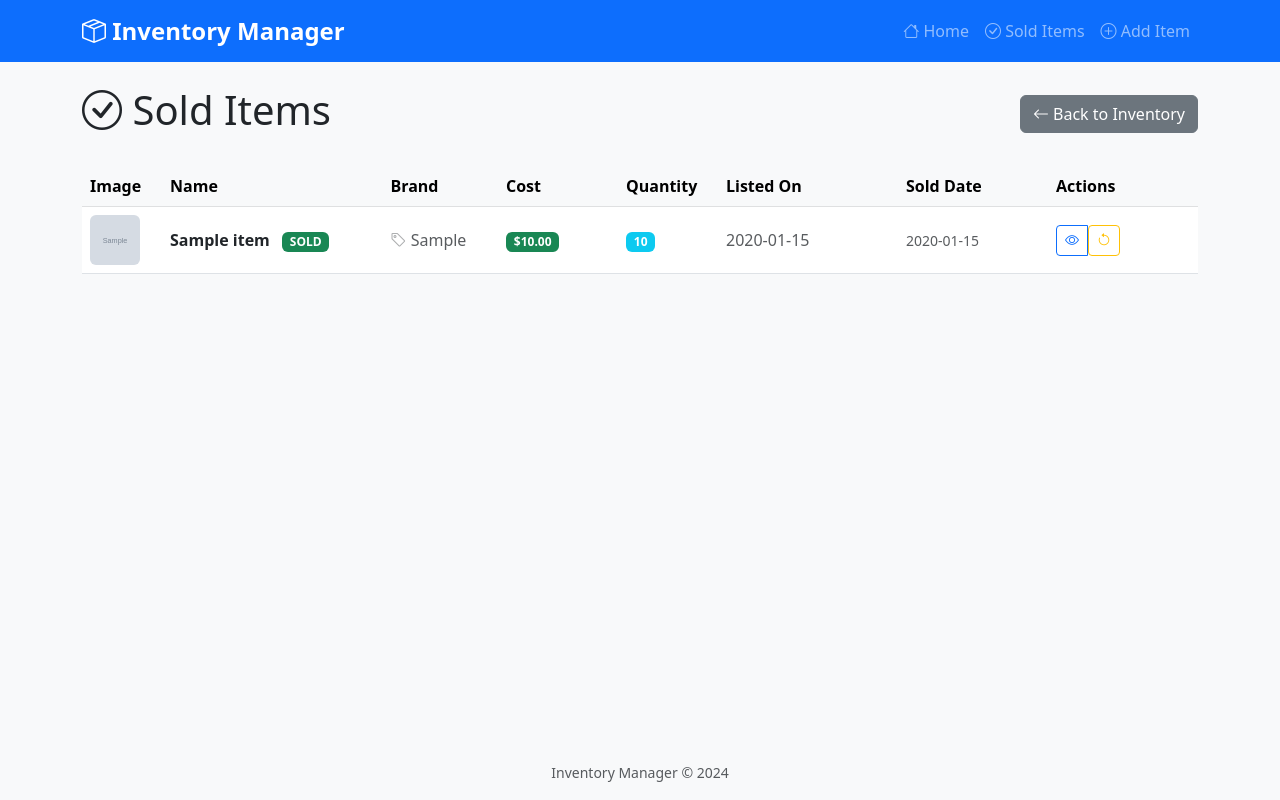
After one commit to alreadyded1/InventoryCT, a Flask app: page /sold in a window 1280 px wide. The commit adds this page. Run offline with Flask 3, Linux system fonts and the light colour scheme; tables that the repository leaves empty hold one stand-in row (values such as "Sample post"); grey boxes marked "Sample" are stand-in pictures.

Commit message:
Add "Mark as Sold" functionality with Sold Items page
Database changes:
- Add 'sold' boolean and 'sold_date' timestamp columns to items
- Include migrations for existing databases

Backend routes:
- Update index route to exclude sold items
- Add /sold route to display sold items page
- Add /mark-sold/<id> route to mark items as sold
- Add /unmark-sold/<id> route to return items to inventory

Frontend features:
- Create sold_items.html page with table view of sold items
- Add "Sold Items" link to navigation menu
- Add "Mark as Sold" button in item view with confirmation modal
- Add "Return to Inventory" button for sold items
- Display sold status badge on item name
- Show sold date in item details and sold items table
- Items can be marked as sold and moved to separate page
- Sold items can be returned to active inventory if needed

This allows tracking item sales history while keeping
the main inventory page focused on active items.

🤖 Generated with [Claude Code](https://claude.com/claude-code)

Co-Authored-By: Claude <noreply@anthropic.com>

```diff
--- a/app.py
+++ b/app.py
@@ -44,6 +44,8 @@ def init_db():
             quantity INTEGER,
             description TEXT,
             listed_on TEXT,
+            sold BOOLEAN DEFAULT 0,
+            sold_date TIMESTAMP,
             created_at TIMESTAMP DEFAULT CURRENT_TIMESTAMP,
             updated_at TIMESTAMP DEFAULT CURRENT_TIMESTAMP
         )
@@ -60,11 +62,15 @@ def init_db():
         )
     ''')
 
-    # Migration: Add listed_on column if it doesn't exist
+    # Migrations: Add columns if they don't exist
     cursor.execute("PRAGMA table_info(items)")
     columns = [column[1] for column in cursor.fetchall()]
     if 'listed_on' not in columns:
         cursor.execute('ALTER TABLE items ADD COLUMN listed_on TEXT')
+    if 'sold' not in columns:
+        cursor.execute('ALTER TABLE items ADD COLUMN sold BOOLEAN DEFAULT 0')
+    if 'sold_date' not in columns:
+        cursor.execute('ALTER TABLE items ADD COLUMN sold_date TIMESTAMP')
 
     conn.commit()
     conn.close()
@@ -78,15 +84,16 @@ def allowed_file(filename):
 
 @app.route('/')
 def index():
-    """Display all inventory items"""
+    """Display all inventory items (excluding sold items)"""
     conn = get_db()
     cursor = conn.cursor()
 
-    # Get all items with their primary image
+    # Get all items with their primary image (excluding sold items)
     cursor.execute('''
         SELECT i.*, img.filename as primary_image
         FROM items i
         LEFT JOIN images img ON i.id = img.item_id AND img.is_primary = 1
+        WHERE i.sold = 0 OR i.sold IS NULL
         ORDER BY i.updated_at DESC
     ''')
 
@@ -94,6 +101,27 @@ def index():
     conn.close()
 
     return render_template('index.html', items=items)
+
+
+@app.route('/sold')
+def sold_items():
+    """Display all sold items"""
+    conn = get_db()
+    cursor = conn.cursor()
+
+    # Get all sold items with their primary image
+    cursor.execute('''
+        SELECT i.*, img.filename as primary_image
+        FROM items i
+        LEFT JOIN images img ON i.id = img.item_id AND img.is_primary = 1
+        WHERE i.sold = 1
+        ORDER BY i.sold_date DESC
+    ''')
+
+    items = cursor.fetchall()
+    conn.close()
+
+    return render_template('sold_items.html', items=items)
 
 
 @app.route('/item/<int:item_id>')
@@ -290,6 +318,62 @@ def delete_item(item_id):
     return redirect(url_for('index'))
 
 
+@app.route('/mark-sold/<int:item_id>', methods=['POST'])
+def mark_as_sold(item_id):
+    """Mark an item as sold"""
+    conn = get_db()
+    cursor = conn.cursor()
+
+    # Check if item exists
+    cursor.execute('SELECT name FROM items WHERE id = ?', (item_id,))
+    item = cursor.fetchone()
+
+    if not item:
+        flash('Item not found', 'error')
+        return redirect(url_for('index'))
+
+    # Mark as sold with current timestamp
+    cursor.execute('''
+        UPDATE items
+        SET sold = 1, sold_date = CURRENT_TIMESTAMP, updated_at = CURRENT_TIMESTAMP
+        WHERE id = ?
+    ''', (item_id,))
+
+    conn.commit()
+    conn.close()
+
+    flash(f'{item["name"]} marked as sold!', 'success')
+    return redirect(url_for('index'))
+
+
+@app.route('/unmark-sold/<int:item_id>', methods=['POST'])
+def unmark_sold(item_id):
+    """Unmark an item as sold (return to inventory)"""
+    conn = get_db()
+    cursor = conn.cursor()
+
+    # Check if item exists
+    cursor.execute('SELECT name FROM items WHERE id = ?', (item_id,))
+    item = cursor.fetchone()
+
+    if not item:
+        flash('Item not found', 'error')
+        return redirect(url_for('sold_items'))
+
+    # Unmark as sold
+    cursor.execute('''
+        UPDATE items
+        SET sold = 0, sold_date = NULL, updated_at = CURRENT_TIMESTAMP
+        WHERE id = ?
+    ''', (item_id,))
+
+    conn.commit()
+    conn.close()
+
+    flash(f'{item["name"]} returned to inventory!', 'success')
+    return redirect(url_for('sold_items'))
+
+
 @app.route('/uploads/<filename>')
 def uploaded_file(filename):
     """Serve uploaded files"""
--- a/templates/base.html
+++ b/templates/base.html
@@ -22,6 +22,11 @@
                     <li class="nav-item">
                         <a class="nav-link" href="{{ url_for('index') }}">
                             <i class="bi bi-house"></i> Home
+                        </a>
+                    </li>
+                    <li class="nav-item">
+                        <a class="nav-link" href="{{ url_for('sold_items') }}">
+                            <i class="bi bi-check-circle"></i> Sold Items
                         </a>
                     </li>
                     <li class="nav-item">
--- /dev/null
+++ b/templates/sold_items.html
@@ -0,0 +1,110 @@
+{% extends "base.html" %}
+
+{% block title %}Sold Items - Inventory Manager{% endblock %}
+
+{% block content %}
+<div class="d-flex justify-content-between align-items-center mb-4">
+    <h1><i class="bi bi-check-circle"></i> Sold Items</h1>
+    <a href="{{ url_for('index') }}" class="btn btn-secondary">
+        <i class="bi bi-arrow-left"></i> Back to Inventory
+    </a>
+</div>
+
+{% if items %}
+    <div class="table-responsive">
+        <table class="table table-hover align-middle">
+            <thead class="table-light">
+                <tr>
+                    <th style="width: 80px;">Image</th>
+                    <th>Name</th>
+                    <th>Brand</th>
+                    <th style="width: 120px;">Cost</th>
+                    <th style="width: 100px;">Quantity</th>
+                    <th style="width: 180px;">Listed On</th>
+                    <th style="width: 150px;">Sold Date</th>
+                    <th style="width: 150px;">Actions</th>
+                </tr>
+            </thead>
+            <tbody>
+                {% for item in items %}
+                <tr>
+                    <td>
+                        {% if item.primary_image %}
+                        <img src="{{ url_for('uploaded_file', filename=item.primary_image) }}"
+                             alt="{{ item.name }}"
+                             class="rounded"
+                             style="width: 50px; height: 50px; object-fit: cover;">
+                        {% else %}
+                        <div class="bg-secondary rounded d-flex align-items-center justify-content-center"
+                             style="width: 50px; height: 50px;">
+                            <i class="bi bi-image text-white"></i>
+                        </div>
+                        {% endif %}
+                    </td>
+                    <td>
+                        <strong>{{ item.name }}</strong>
+                        <span class="badge bg-success ms-2">SOLD</span>
+                    </td>
+                    <td>
+                        {% if item.brand %}
+                            <span class="text-muted">
+                                <i class="bi bi-tag"></i> {{ item.brand }}
+                            </span>
+                        {% else %}
+                            <span class="text-muted">-</span>
+                        {% endif %}
+                    </td>
+                    <td>
+                        {% if item.cost %}
+                            <span class="badge bg-success">${{ "%.2f"|format(item.cost) }}</span>
+                        {% else %}
+                            <span class="text-muted">N/A</span>
+                        {% endif %}
+                    </td>
+                    <td>
+                        <span class="badge bg-info">{{ item.quantity or 0 }}</span>
+                    </td>
+                    <td>
+                        {% if item.listed_on %}
+                            <span class="text-muted">{{ item.listed_on }}</span>
+                        {% else %}
+                            <span class="text-muted">-</span>
+                        {% endif %}
+                    </td>
+                    <td>
+                        {% if item.sold_date %}
+                            <small class="text-muted">{{ item.sold_date[:10] }}</small>
+                        {% else %}
+                            <span class="text-muted">-</span>
+                        {% endif %}
+                    </td>
+                    <td>
+                        <div class="btn-group" role="group">
+                            <a href="{{ url_for('view_item', item_id=item.id) }}"
+                               class="btn btn-sm btn-outline-primary"
+                               title="View">
+                                <i class="bi bi-eye"></i>
+                            </a>
+                            <form method="POST" action="{{ url_for('unmark_sold', item_id=item.id) }}" style="display: inline;">
+                                <button type="submit" class="btn btn-sm btn-outline-warning" title="Return to Inventory">
+                                    <i class="bi bi-arrow-counterclockwise"></i>
+                                </button>
+                            </form>
+                        </div>
+                    </td>
+                </tr>
+                {% endfor %}
+            </tbody>
+        </table>
+    </div>
+{% else %}
+    <div class="text-center py-5">
+        <i class="bi bi-check-circle text-muted" style="font-size: 5rem;"></i>
+        <h3 class="mt-3 text-muted">No sold items</h3>
+        <p class="text-muted">Items marked as sold will appear here</p>
+        <a href="{{ url_for('index') }}" class="btn btn-primary">
+            <i class="bi bi-arrow-left"></i> Back to Inventory
+        </a>
+    </div>
+{% endif %}
+{% endblock %}
```
Also changed, not shown: templates/view_item.html (+58 -1 lines).
